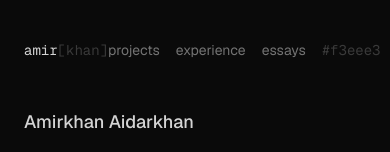
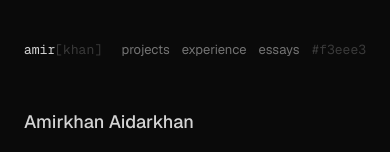
Before and after one commit to aidxhxr/aidxhxr-dev, a Next.js app: page / in a window 390 px wide. Shown: the top 152 px of the page. Built offline with nearby package versions, Linux system fonts and the light colour scheme.

Commit message:
fix(nav): tighten mobile spacing

```diff
--- a/components/nav.tsx
+++ b/components/nav.tsx
@@ -18,16 +18,16 @@ const socials = [
 export default function Nav() {
   return (
     <nav className="max-w-[773px] mx-auto w-full px-6 pt-10 pb-2 flex items-center justify-between">
-      <Link href="/" className="group font-mono text-sm transition-colors">
+      <Link href="/" className="group font-mono text-[13px] sm:text-sm transition-colors">
         <span className="text-fg group-hover:text-sharp transition-colors">amir</span>
         <span className="text-dim group-hover:text-sharp transition-colors">[khan]</span>
       </Link>
-      <div className="flex items-center gap-4 sm:gap-6">
+      <div className="flex items-center gap-3 sm:gap-6">
         {links.map((l) => (
           <Link
             key={l.href}
             href={l.href}
-            className="text-sm text-muted hover:text-fg transition-colors link-underline"
+            className="text-[13px] sm:text-sm text-muted hover:text-fg transition-colors link-underline"
           >
             {l.label}
           </Link>
--- a/components/theme-toggle.tsx
+++ b/components/theme-toggle.tsx
@@ -13,7 +13,7 @@ export function ThemeToggle() {
   return (
     <button
       onClick={() => setTheme(theme === "dark" ? "light" : "dark")}
-      className="text-sm font-mono text-dim hover:text-muted transition-colors"
+      className="text-[13px] sm:text-sm font-mono text-dim hover:text-muted transition-colors"
       aria-label={`Switch to ${theme === "dark" ? "light" : "dark"} mode`}
     >
       {theme === "dark" ? "#f3eee3" : "#0a0a0a"}
```
